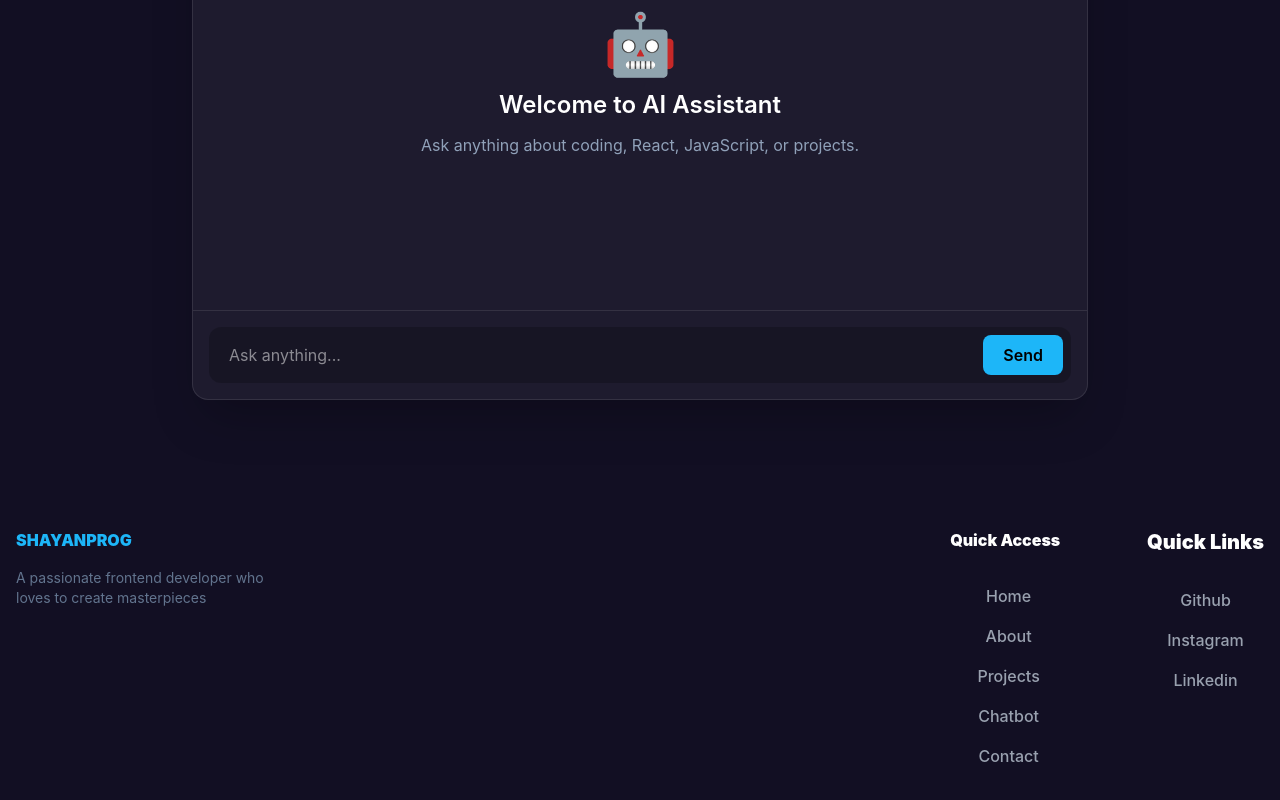
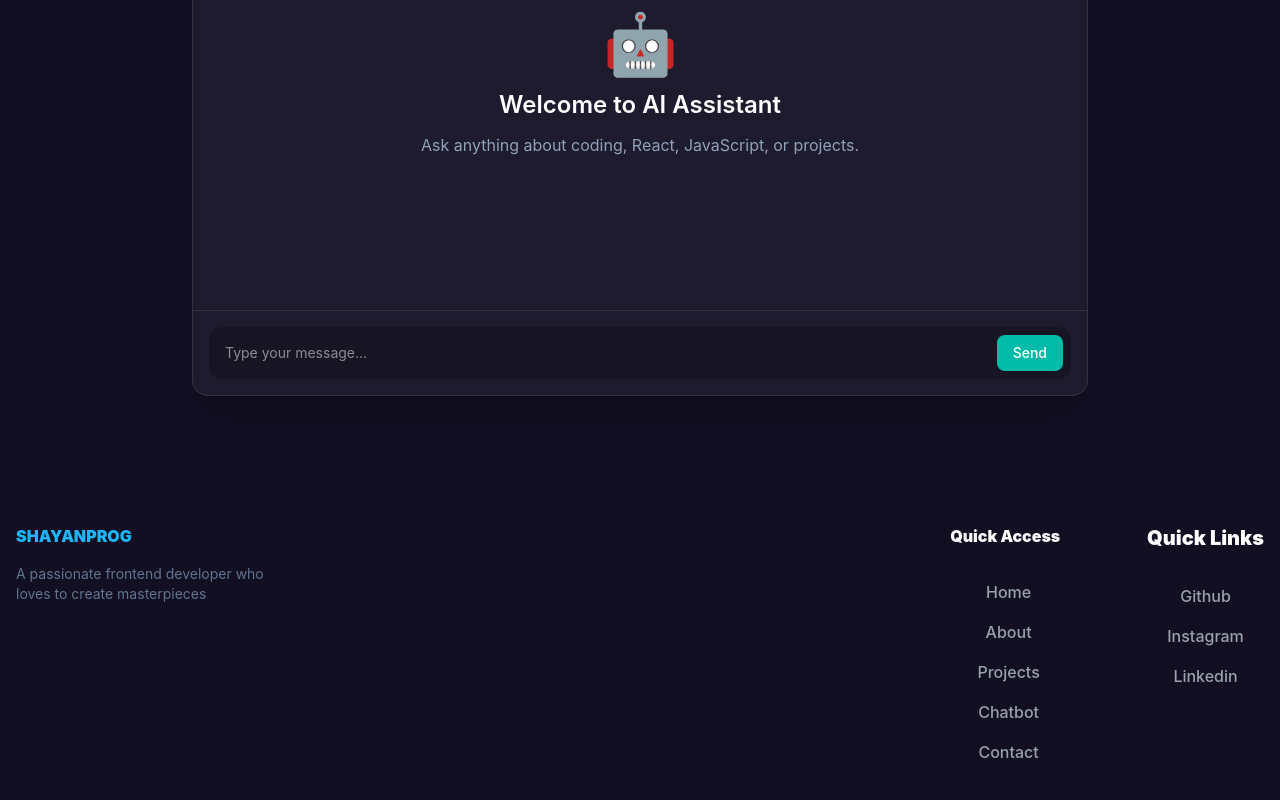
Before and after one commit to Codercosmos12/Portfolio-v4-Full-Stack-, a React (Vite) app: page /components/chatbot in a window 1280 px wide. Shown: the part 578-1378 px from the top of the page. Built offline with nearby package versions, Linux system fonts and the light colour scheme.

Commit message:
Simplify input area in Chatbot component
Refactored input area for sending messages in Chatbot component.

```diff
--- a/src/components/chatbot/Chatbot.jsx
+++ b/src/components/chatbot/Chatbot.jsx
@@ -126,27 +126,22 @@ const [loading, setLoading] = useState(false);
                     </div>
                     {/* Input Area */}
                    <div className='border-t border-white/10 p-4'>
-
     <div className='flex items-center gap-3 bg-black/20 rounded-xl p-2'>
-
         <input
             type="text"
+            className="bg-transparent w-full p-2 outline-none text-white text-sm"
+            placeholder="Type your message..."
             value={input}
             onChange={(e) => setInput(e.target.value)}
             onKeyDown={(e) => e.key === "Enter" && sendMessage()}
-                                placeholder="Ask anything..."
-                                className="flex-1 bg-transparent outline-none px-3"
         />
-
         <button
             onClick={sendMessage}
-                                className='bg-(--primary-color) text-black px-5 py-2 rounded-lg font-semibold hover:scale-105 transition-all duration-300'
+            className="bg-teal-500 hover:bg-teal-600 text-white px-4 py-2 rounded-lg text-sm font-medium transition-colors"
         >
             Send
         </button>
-
     </div>
-
 </div>
 
                 </div>
```
Lines whose indentation alone changed are shown as unchanged.
